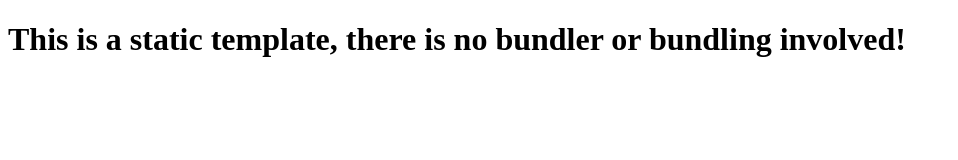
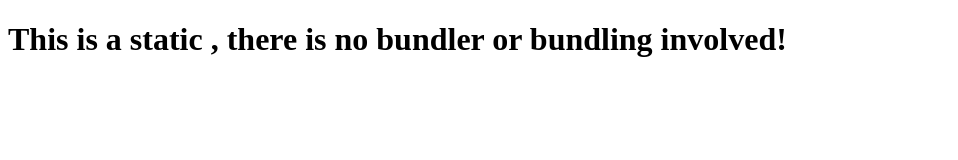
Before and after one commit to beatricelui/ITMGT45-HTML, a website: page index.html in a window 1280 px wide. Shown: the whole page, without its empty margins (0-958 px from the left). Drawn offline with Linux system fonts and the light colour scheme.

Commit message:
git push

```diff
--- a/index.html
+++ b/index.html
@@ -8,7 +8,7 @@
   </head>
   <body>
     <h1>
-      This is a static template, there is no bundler or bundling involved!
+      This is a static , there is no bundler or bundling involved!
     </h1>
   </body>
 </html>
```
